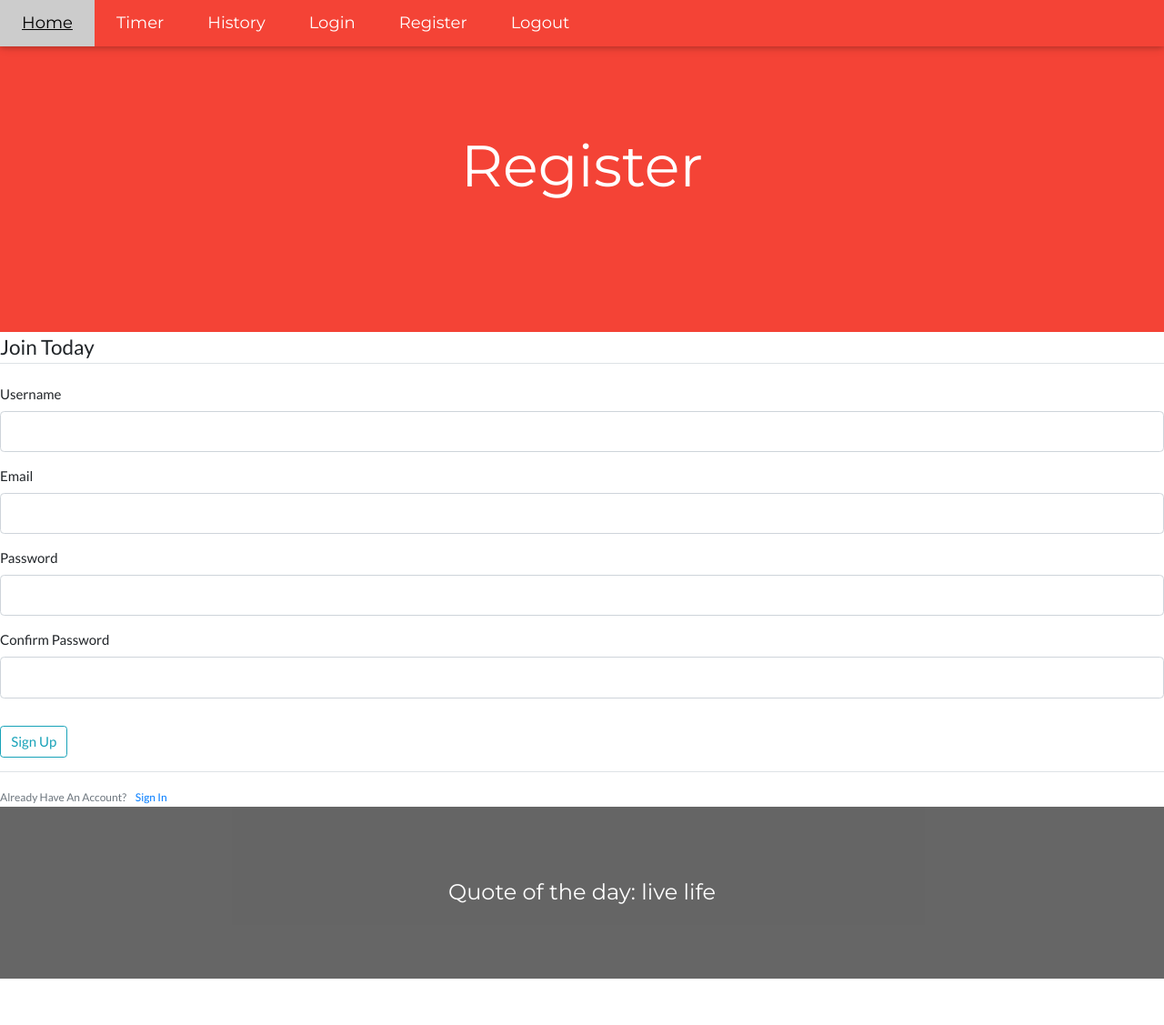
After one commit to AR2030/Python-Flask-Pomodoro-Timer, a Flask app: page /register in a window 1280 px wide. The commit adds this page. Shown: the top 1127 px of the page at 91% size. Run offline with Flask 2, Linux system fonts and the light colour scheme; some libraries are stand-ins or nearby versions.

Commit message:
Add some frontend changes

```diff
--- a/pomodoroTimer/forms.py
+++ b/pomodoroTimer/forms.py
@@ -1,8 +1,35 @@
 from flask_wtf import FlaskForm
-from wtforms import StringField,IntegerField,BooleanField,SubmitField
-from wtforms.validators import DataRequired
+from wtforms import StringField,IntegerField,BooleanField,SubmitField,PasswordField
+from wtforms.validators import DataRequired, Length, Email, EqualTo, ValidationError
 
 class projectsForm(FlaskForm):
     name = StringField('Project Name', validators=[DataRequired()])
-    pomodorosNumber = IntegerField('How many cycle for this Project?', validators=[DataRequired(message='A nubmer is required')])
+    pomodorosNumber = IntegerField('How many minutes do you need for this Project?', validators=[DataRequired(message='A nubmer is required')])
     submit = SubmitField('Sumbit')
+
+class RegistrationForm(FlaskForm):
+    username = StringField('Username',
+                           validators=[DataRequired(), Length(min=2, max=20)])
+    email = StringField('Email',
+                        validators=[DataRequired(), Email()])
+    password = PasswordField('Password', validators=[DataRequired()])
+    confirm_password = PasswordField('Confirm Password',
+                                     validators=[DataRequired(), EqualTo('password')])
+    submit = SubmitField('Sign Up')
+
+    def validate_username(self, username):
+        user = User.query.filter_by(username=username.data).first()
+        if user:
+            raise ValidationError('That username is taken. Please choose a different one.')
+
+    def validate_email(self, email):
+        user = User.query.filter_by(email=email.data).first()
+        if user:
+            raise ValidationError('That email is taken. Please choose a different one.')
+
+class LoginForm(FlaskForm):
+    email = StringField('Email',
+                        validators=[DataRequired(), Email()])
+    password = PasswordField('Password', validators=[DataRequired()])
+    remember = BooleanField('Remember Me')
+    submit = SubmitField('Login')
--- a/pomodoroTimer/routes.py
+++ b/pomodoroTimer/routes.py
@@ -1,22 +1,53 @@
-from flask import render_template,flash
-from pomodoroTimer import app
-from pomodoroTimer.forms import projectsForm
-#from pomodoroTimer.models import
+from flask import render_template, url_for, flash, redirect, request
+from pomodoroTimer import app,db,bcrypt
+from pomodoroTimer.forms import projectsForm,RegistrationForm, LoginForm
+from pomodoroTimer.models import User
+from flask_login import login_user, current_user, logout_user, login_required
 
 @app.route('/')
-def index():
-    return render_template('index.html')
+@app.route('/home')
+def home():
+    return render_template('index.html',page_name='Home')
 
 @app.route('/timer', methods=['GET', 'POST'])
 def timer():
     form = projectsForm()
     if form.validate_on_submit():
         flash(f'project {form.name.data} Added','success')
-    return render_template('timer.html',form = form)
+    return render_template('timer.html', page_name="Timer" ,form = form)
 
-@app.route('/projects', methods=['GET', 'POST'])
-def projects():
-    form = projectsForm()
+
+@app.route("/register", methods=['GET', 'POST'])
+def register():
+    if current_user.is_authenticated:
+        return redirect(url_for('home'))
+    form = RegistrationForm()
     if form.validate_on_submit():
-        return 'Form successfully submitted'
-    return render_template('projects.html',form = form)
+        hashed_password = bcrypt.generate_password_hash(form.password.data).decode('utf-8')
+        user = User(username=form.username.data, email=form.email.data, password=hashed_password)
+        db.session.add(user)
+        db.session.commit()
+        flash('Your account has been created! You are now able to log in', 'success')
+        return redirect(url_for('login'))
+    return render_template('register.html', page_name='Register', form=form)
+
+@app.route("/login", methods=['GET', 'POST'])
+def login():
+    if current_user.is_authenticated:
+        return redirect(url_for('home'))
+    form = LoginForm()
+    if form.validate_on_submit():
+        user = User.query.filter_by(email=form.email.data).first()
+        if user and bcrypt.check_password_hash(user.password, form.password.data):
+            login_user(user, remember=form.remember.data)
+            next_page = request.args.get('next')
+            return redirect(next_page) if next_page else redirect(url_for('home'))
+        else:
+            flash('Login Unsuccessful. Please check email and password', 'danger')
+    return render_template('login.html', page_name='Login', form=form)
+
+
+@app.route("/logout")
+def logout():
+    logout_user()
+    return redirect(url_for('home'))
--- a/pomodoroTimer/templates/index.html
+++ b/pomodoroTimer/templates/index.html
@@ -2,7 +2,7 @@
 <html lang="en">
 
 <head>
-  <title>W3.CSS Template</title>
+  <title>Pomodoro Timer</title>
   <meta charset="UTF-8" />
   <meta name="viewport" content="width=device-width, initial-scale=1" />
   <link rel="stylesheet" href="https://www.w3schools.com/w3css/4/w3.css" />
@@ -45,11 +45,12 @@
     <div class="w3-bar w3-red w3-card w3-left-align w3-large">
       <a class="w3-bar-item w3-button w3-hide-medium w3-hide-large w3-right w3-padding-large w3-hover-white w3-large w3-red"
         href="javascript:void(0);" onclick="myFunction()" title="Toggle Navigation Menu"><i class="fa fa-bars"></i></a>
-      <a href="#" class="w3-bar-item w3-button w3-padding-large w3-white">Home</a>
-      <a href="#" class="w3-bar-item w3-button w3-hide-small w3-padding-large w3-hover-white">Link 1</a>
-      <a href="#" class="w3-bar-item w3-button w3-hide-small w3-padding-large w3-hover-white">Link 2</a>
-      <a href="#" class="w3-bar-item w3-button w3-hide-small w3-padding-large w3-hover-white">Link 3</a>
-      <a href="#" class="w3-bar-item w3-button w3-hide-small w3-padding-large w3-hover-white">Link 4</a>
+      <a href="{{url_for('home')}}" class="w3-bar-item w3-button w3-padding-large w3-white">Home</a>
+      <a href="{{url_for('timer')}}" class="w3-bar-item w3-button w3-hide-small w3-padding-large w3-hover-white">Timer</a>
+      <a href="#" class="w3-bar-item w3-button w3-hide-small w3-padding-large w3-hover-white">History</a>
+      <a href="{{url_for('login')}}" class="w3-bar-item w3-button w3-hide-small w3-padding-large w3-hover-white">Login</a>
+      <a href="{{url_for('register')}}" class="w3-bar-item w3-button w3-hide-small w3-padding-large w3-hover-white">Register</a>
+      <a href="{{url_for('logout')}}" class="w3-bar-item w3-button w3-hide-small w3-padding-large w3-hover-white">Logout</a>
     </div>
 
     <!-- Navbar on small screens -->
@@ -64,7 +65,7 @@
   <!-- Header -->
   <header class="w3-container w3-red w3-center" style="padding: 128px 16px;">
     <h1 class="w3-margin w3-jumbo">
-      {% block page_name %} START PAGE {% endblock page_name %}
+      {% block page_name %} {{page_name}} {% endblock page_name %}
     </h1>
   </header>
 
@@ -77,7 +78,7 @@
       </div>
 
       <div class="w3-twothird">
-        <h1>Pomodoro Timefffffffffr</h1>
+        <h1>How it works</h1>
         <h5 class="w3-padding-32">
           Lorem ipsum dolor sit amet, consectetur adipiscing elit, sed do
           eiusmod tempor incididunt ut labore et dolore magna aliqua. Ut enim
--- /dev/null
+++ b/pomodoroTimer/templates/register.html
@@ -0,0 +1,73 @@
+{% extends 'index.html' %}
+{% block page_name %} {{page_name}} {% endblock page_name %}
+{% block content %}
+    <div class="content-section">
+        <form method="POST" action="">
+            {{ form.hidden_tag() }}
+            <fieldset class="form-group">
+                <legend class="border-bottom mb-4">Join Today</legend>
+                <div class="form-group">
+                    {{ form.username.label(class="form-control-label") }}
+
+                    {% if form.username.errors %}
+                        {{ form.username(class="form-control form-control-lg is-invalid") }}
+                        <div class="invalid-feedback">
+                            {% for error in form.username.errors %}
+                                <span>{{ error }}</span>
+                            {% endfor %}
+                        </div>
+                    {% else %}
+                        {{ form.username(class="form-control form-control-lg") }}
+                    {% endif %}
+                </div>
+                <div class="form-group">
+                    {{ form.email.label(class="form-control-label") }}
+                    {% if form.email.errors %}
+                        {{ form.email(class="form-control form-control-lg is-invalid") }}
+                        <div class="invalid-feedback">
+                            {% for error in form.email.errors %}
+                                <span>{{ error }}</span>
+                            {% endfor %}
+                        </div>
+                    {% else %}
+                        {{ form.email(class="form-control form-control-lg") }}
+                    {% endif %}
+                </div>
+                <div class="form-group">
+                    {{ form.password.label(class="form-control-label") }}
+                    {% if form.password.errors %}
+                        {{ form.password(class="form-control form-control-lg is-invalid") }}
+                        <div class="invalid-feedback">
+                            {% for error in form.password.errors %}
+                                <span>{{ error }}</span>
+                            {% endfor %}
+                        </div>
+                    {% else %}
+                        {{ form.password(class="form-control form-control-lg") }}
+                    {% endif %}
+                </div>
+                <div class="form-group">
+                    {{ form.confirm_password.label(class="form-control-label") }}
+                    {% if form.confirm_password.errors %}
+                        {{ form.confirm_password(class="form-control form-control-lg is-invalid") }}
+                        <div class="invalid-feedback">
+                            {% for error in form.confirm_password.errors %}
+                                <span>{{ error }}</span>
+                            {% endfor %}
+                        </div>
+                    {% else %}
+                        {{ form.confirm_password(class="form-control form-control-lg") }}
+                    {% endif %}
+                </div>
+            </fieldset>
+            <div class="form-group">
+                {{ form.submit(class="btn btn-outline-info") }}
+            </div>
+        </form>
+    </div>
+    <div class="border-top pt-3">
+        <small class="text-muted">
+            Already Have An Account? <a class="ml-2" href="{{ url_for('login') }}">Sign In</a>
+        </small>
+    </div>
+{% endblock content %}
--- a/pomodoroTimer/templates/timer.html
+++ b/pomodoroTimer/templates/timer.html
@@ -1,5 +1,5 @@
 {% extends 'index.html' %}
-{% block page_name %} Timer {% endblock page_name %}
+{% block page_name %} {{page_name}} {% endblock page_name %}
 
 {% block content %}
 
```
Also changed, not shown: pomodoroTimer/__init__.py (+6 -1 lines), pomodoroTimer/models.py (+15 -1 lines), pomodoroTimer/templates/login.html (added, +53 -0 lines).
